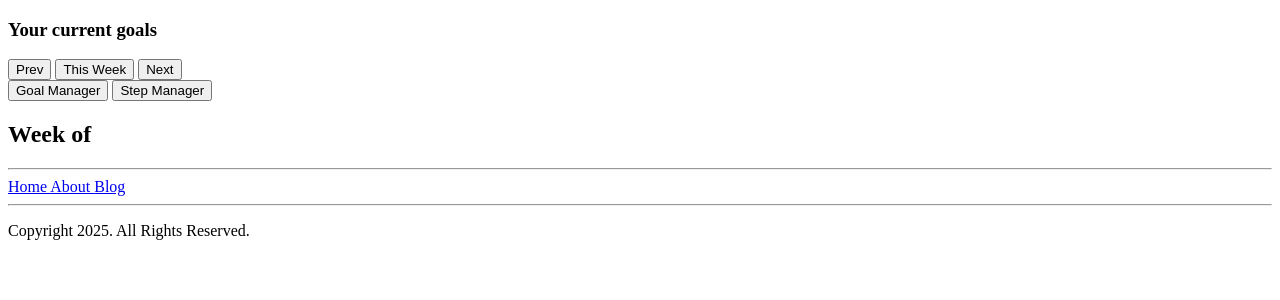
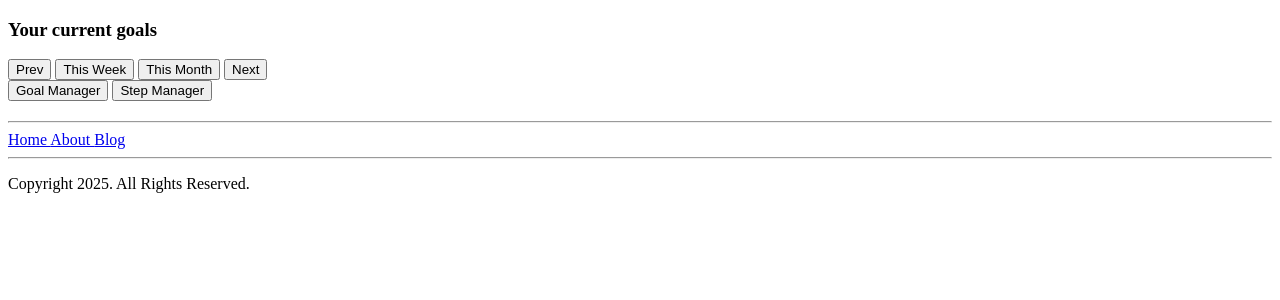
Before and after one commit to colinleroux/newMilestones, a Flask app: page /dashboard in a window 1280 px wide. Shown: the part 98-398 px from the top of the page. Run offline with Flask 3, Linux system fonts and the light colour scheme; the visitor is signed in with stand-in values (Sample User, id 1); data that the repository does not hold is empty.

Commit message:
Add current month view to dashboard

```diff
--- a/deeds/templates/dashboard.html
+++ b/deeds/templates/dashboard.html
@@ -72,6 +72,7 @@
           <div class="flex space-x-2">
             <button class="px-3 py-1.5 text-sm bg-blue-500 text-white rounded" @click="changeWeek(-1)">Prev</button>
             <button class="px-3 py-1.5 text-sm bg-green-500 text-white rounded" @click="changeWeek(0)">This Week</button>
+            <button class="px-3 py-1.5 text-sm bg-amber-500 text-white rounded" @click="showCurrentMonth">This Month</button>
             <button class="px-3 py-1.5 text-sm bg-blue-500 text-white rounded" @click="changeWeek(1)">Next</button>
           </div>
 
@@ -92,11 +93,9 @@
         </div>
       </div>
 
-      <h2 class="text-lg font-semibold mt-2 text-center">
-        Week of <span x-text="formatDate(days[0]?.name)"></span>
-      </h2>
+      <h2 class="text-lg font-semibold mt-2 text-center" x-text="periodLabel"></h2>
 
-      <div class="grid grid-cols-1 sm:grid-cols-2 md:grid-cols-3 gap-4 mt-4">
+      <div class="grid grid-cols-1 sm:grid-cols-2 md:grid-cols-3 lg:grid-cols-4 gap-4 mt-4">
         <template x-for="day in days" :key="day.name">
           <div class="p-4 border rounded shadow">
             <h3 class="font-bold mb-2" x-text="day.label"></h3>
@@ -152,6 +151,7 @@ function dashboard() {
     weeklyPlan: {},
     loading: true,
     weekOffset: 0,
+    viewMode: 'week',
     selectedGoalId: null,
     goals: {{ goals | tojson }},
 
@@ -160,11 +160,18 @@ function dashboard() {
       this.fetchSteps();
     },
     changeWeek(offset) {
+      this.viewMode = 'week';
       if (offset === 0) {
         this.weekOffset = 0;
       } else {
         this.weekOffset += offset;
       }
+      this.generateDays();
+      this.fetchSteps();
+    },
+
+    showCurrentMonth() {
+      this.viewMode = 'month';
       this.generateDays();
       this.fetchSteps();
     },
@@ -201,6 +208,22 @@ function dashboard() {
 
     generateDays() {
       const today = new Date();
+      if (this.viewMode === 'month') {
+        const year = today.getFullYear();
+        const month = today.getMonth();
+        const firstDay = new Date(year, month, 1);
+        const lastDay = new Date(year, month + 1, 0);
+        const numberOfDays = lastDay.getDate();
+
+        this.days = Array.from({ length: numberOfDays }, (_, i) => {
+          const date = new Date(year, month, i + 1);
+          const name = date.toISOString().split('T')[0];
+          return {
+            label: date.toLocaleDateString(undefined, { weekday: 'short', month: 'short', day: 'numeric' }),
+            name: name
+          };
+        });
+      } else {
         const monday = new Date(today);
         const dayOfWeek = today.getDay();
         const diffToMonday = (dayOfWeek + 6) % 7;
@@ -215,6 +238,7 @@ function dashboard() {
             name: name
           };
         });
+      }
 
       this.weeklyPlan = {};
       for (const day of this.days) {
@@ -292,6 +316,21 @@ function dashboard() {
     formatDate(dateStr) {
       const options = { weekday: 'short', month: 'short', day: 'numeric' };
       return new Date(dateStr).toLocaleDateString(undefined, options);
+    },
+
+    get periodLabel() {
+      if (!this.days.length) {
+        return '';
+      }
+
+      if (this.viewMode === 'month') {
+        return new Date(this.days[0].name).toLocaleDateString(undefined, {
+          month: 'long',
+          year: 'numeric'
+        });
+      }
+
+      return `Week of ${this.formatDate(this.days[0].name)}`;
     }
   };
 }
```
Lines whose indentation alone changed are shown as unchanged.
